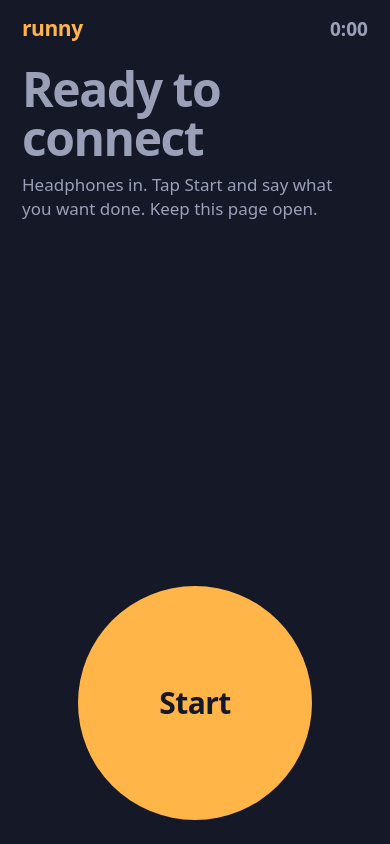
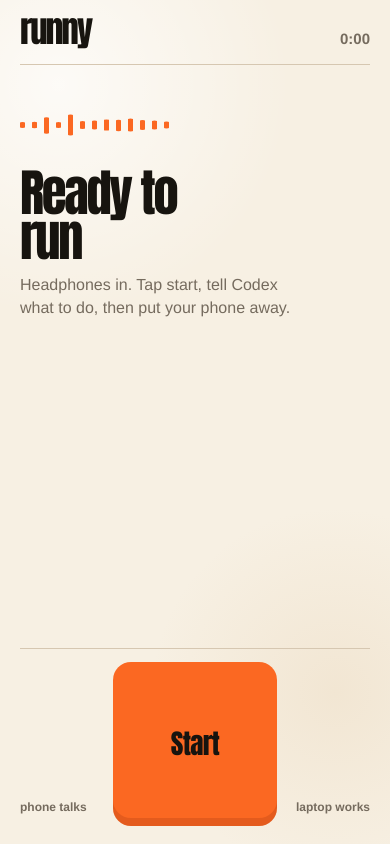
Before and after one commit to Jonksar/runny, a website: page web/index.html in a window 390 px wide. Drawn offline with Linux system fonts and the light colour scheme.

Commit message:
feat(phone): align interface with Runny artwork

```diff
--- a/web/client.js
+++ b/web/client.js
@@ -3,6 +3,7 @@ const logEl = document.getElementById("log");
 const button = document.getElementById("go");
 const audio = document.getElementById("audio");
 const clockEl = document.getElementById("clock");
+const signalEl = document.getElementById("signal");
 const url = new URL(location.href);
 const token =
   new URLSearchParams(url.hash.slice(1)).get("token") ??
@@ -18,6 +19,7 @@ function state(label, kind = "idle") {
   stateEl.textContent = label;
   stateEl.className = kind;
   document.body.dataset.state = kind;
+  signalEl.dataset.state = kind;
 }
 function tick(call) {
   const s = Math.floor((Date.now() - call.startedAt) / 1000);
@@ -31,7 +33,7 @@ function line(text, role = "sys") {
   while (logEl.children.length > 100) logEl.firstElementChild.remove();
   logEl.scrollTop = logEl.scrollHeight;
 }
-function stop(message = "Ready to connect", failed = false) {
+function stop(message = "Ready to run", failed = false) {
   const call = current;
   current = null;
   if (call) {
--- a/web/index.html
+++ b/web/index.html
@@ -4,94 +4,204 @@
 <meta charset="utf-8">
 <meta name="viewport" content="width=device-width, initial-scale=1, viewport-fit=cover">
 <meta name="apple-mobile-web-app-capable" content="yes">
-<meta name="apple-mobile-web-app-status-bar-style" content="black-translucent">
-<meta name="theme-color" content="#151827">
+<meta name="apple-mobile-web-app-status-bar-style" content="default">
+<meta name="theme-color" content="#f7f0e3">
 <link rel="manifest" href="manifest.webmanifest">
 <title>runny</title>
 <style>
-  /* Night run under streetlights: read at arm's length, mid-stride. */
   :root {
-    color-scheme: dark;
-    --asphalt: #151827;
-    --kerb: #262b47;
-    --chalk: #eef0f7;
-    --fog: #9aa0b8;
-    --sodium: #ffb547;
-    --mint: #6fe3b8;
-    --sky: #84b8ff;
-    --coral: #ff7a70;
-    --live: var(--fog);
+    color-scheme: light;
+    --paper: #f7f0e3;
+    --ink: #17140f;
+    --muted: #756b5e;
+    --line: #d6c7b1;
+    --orange: #fb6822;
+    --orange-deep: #bc3f15;
   }
-  body[data-state="listening"] { --live: var(--mint); }
-  body[data-state="thinking"] { --live: var(--sodium); }
-  body[data-state="speaking"] { --live: var(--sky); }
-  body[data-state="error"] { --live: var(--coral); }
   * { box-sizing: border-box; }
   body {
-    margin: 0; min-height: 100dvh; height: 100dvh;
-    display: flex; flex-direction: column;
-    padding: max(env(safe-area-inset-top), 14px) 22px max(env(safe-area-inset-bottom), 18px);
-    background: var(--asphalt); color: var(--chalk);
-    font: 17px/1.4 ui-rounded, "SF Pro Rounded", system-ui, -apple-system, "Segoe UI", sans-serif;
+    min-height: 100dvh;
+    height: 100dvh;
+    margin: 0;
+    padding: max(env(safe-area-inset-top), 16px) 20px max(env(safe-area-inset-bottom), 18px);
+    overflow: hidden;
+    color: var(--ink);
+    background:
+      radial-gradient(circle at 15% 10%, rgb(255 255 255 / 72%), transparent 28%),
+      radial-gradient(circle at 86% 82%, rgb(218 184 137 / 18%), transparent 24%),
+      var(--paper);
+    font: 16px/1.4 "Avenir Next", Avenir, "Helvetica Neue", Arial, sans-serif;
     -webkit-font-smoothing: antialiased;
   }
-  .bar { display: flex; justify-content: space-between; align-items: baseline; }
-  h1 { margin: 0; font-size: 21px; font-weight: 800; letter-spacing: -.02em; color: var(--sodium); }
-  #clock { font-size: 19px; font-weight: 700; font-variant-numeric: tabular-nums; color: var(--fog); }
+  .page {
+    width: min(100%, 500px);
+    height: 100%;
+    margin: auto;
+    display: flex;
+    flex-direction: column;
+  }
+  .bar {
+    display: flex;
+    align-items: baseline;
+    justify-content: space-between;
+    padding-bottom: 15px;
+    border-bottom: 1px solid var(--line);
+  }
+  h1 {
+    margin: 0;
+    font: 900 clamp(28px, 9vw, 38px)/.82 Impact, Haettenschweiler, "Arial Narrow Bold", sans-serif;
+    letter-spacing: -.055em;
+  }
+  #clock {
+    color: var(--muted);
+    font-size: 15px;
+    font-weight: 700;
+    font-variant-numeric: tabular-nums;
+  }
+  .hero { padding: 24px 0 10px; }
+  .signal {
+    height: 72px;
+    display: flex;
+    align-items: center;
+    gap: clamp(4px, 1.8vw, 8px);
+    overflow: hidden;
+    color: var(--orange);
+  }
+  .signal span {
+    width: 5px;
+    height: var(--h);
+    flex: 0 0 auto;
+    border-radius: 99px;
+    background: currentColor;
+    transform: scaleY(.18);
+    transition: transform .25s ease, background-color .25s ease;
+  }
+  .signal[data-state="idle"] span:nth-child(odd) { transform: scaleY(.3); }
+  .signal[data-state="thinking"] { color: var(--orange-deep); }
+  .signal[data-state="speaking"] { color: var(--ink); }
+  .signal[data-state="error"] { color: var(--orange-deep); }
+  .signal[data-state="listening"] span,
+  .signal[data-state="thinking"] span,
+  .signal[data-state="speaking"] span {
+    animation: run-signal 1.15s ease-in-out infinite alternate;
+    animation-delay: calc(var(--i) * -70ms);
+  }
+  .signal[data-state="thinking"] span { animation-duration: .72s; }
+  .signal[data-state="speaking"] span { animation-duration: .48s; }
+  @keyframes run-signal {
+    from { transform: scaleY(.22); }
+    to { transform: scaleY(1); }
+  }
   #state {
-    margin-top: 22px; font-size: 48px; font-weight: 800; line-height: 1.02;
-    letter-spacing: -.03em; color: var(--live); transition: color .3s;
+    margin: 10px 0 0;
+    max-width: 9ch;
+    font: 900 clamp(43px, 13vw, 63px)/.88 Impact, Haettenschweiler, "Arial Narrow Bold", sans-serif;
+    letter-spacing: -.045em;
   }
-  #state.error { font-size: 26px; line-height: 1.2; letter-spacing: -.01em; }
-  header p { margin: 10px 0 0; max-width: 32ch; color: var(--fog); }
-  body:not([data-state="idle"]) header p { display: none; }
+  #state.error { max-width: 15ch; font-size: clamp(28px, 8vw, 38px); line-height: .96; color: var(--orange-deep); }
+  #hint { margin: 14px 0 0; max-width: 32ch; color: var(--muted); font-size: 16px; }
+  body:not([data-state="idle"]) #hint { visibility: hidden; }
   #log {
-    flex: 1; min-height: 0; overflow-y: auto; margin: 22px 0 10px;
-    display: flex; flex-direction: column; gap: 14px;
+    flex: 1;
+    min-height: 0;
+    margin: 10px 0 8px;
+    overflow-y: auto;
+    display: flex;
+    flex-direction: column;
+    justify-content: flex-end;
+    gap: 10px;
+    padding: 10px 0;
     -webkit-overflow-scrolling: touch;
   }
-  .line { max-width: 30ch; font-size: 21px; line-height: 1.35; overflow-wrap: anywhere; }
-  .line.agent { padding-left: 12px; border-left: 3px solid var(--sky); color: var(--chalk); }
-  .line.user { align-self: flex-end; text-align: right; font-size: 18px; color: var(--fog); }
-  .line.sys { font-size: 16px; color: var(--coral); }
-  .dock { display: grid; place-items: center; padding: 26px 0 6px; }
+  .line {
+    max-width: 31ch;
+    padding: 11px 13px;
+    border: 1px solid var(--line);
+    border-radius: 4px 16px 16px 16px;
+    background: rgb(255 250 240 / 68%);
+    font-size: 16px;
+    line-height: 1.4;
+    overflow-wrap: anywhere;
+  }
+  .line.agent { border-left: 4px solid var(--orange); }
+  .line.user {
+    align-self: flex-end;
+    border-color: var(--ink);
+    border-radius: 16px 4px 16px 16px;
+    background: var(--ink);
+    color: var(--paper);
+  }
+  .line.sys { color: var(--orange-deep); }
+  .dock {
+    display: grid;
+    grid-template-columns: 1fr auto 1fr;
+    align-items: end;
+    gap: 10px;
+    padding-top: 13px;
+    border-top: 1px solid var(--line);
+  }
+  .run-note {
+    margin: 0 0 12px;
+    color: var(--muted);
+    font-size: 12px;
+    font-weight: 700;
+    line-height: 1.2;
+  }
+  .run-note:last-child { text-align: right; }
   #go {
-    position: relative; width: min(60vw, 250px); aspect-ratio: 1; border: 0; border-radius: 50%;
-    background: var(--sodium); color: var(--asphalt);
-    font: inherit; font-size: 30px; font-weight: 800; letter-spacing: -.02em;
-    cursor: pointer; touch-action: manipulation; -webkit-tap-highlight-color: transparent;
-    transition: background-color .25s, color .25s, box-shadow .25s, transform .1s;
+    width: min(42vw, 176px);
+    aspect-ratio: 1;
+    border: 0;
+    border-radius: 18px;
+    background: var(--orange);
+    color: var(--ink);
+    box-shadow: inset 0 -8px 0 rgb(120 38 8 / 18%);
+    font: 900 clamp(25px, 7vw, 31px)/1 Impact, Haettenschweiler, "Arial Narrow Bold", sans-serif;
+    letter-spacing: -.025em;
+    cursor: pointer;
+    touch-action: manipulation;
+    -webkit-tap-highlight-color: transparent;
+    transition: transform .12s ease, background-color .2s ease, color .2s ease;
   }
-  #go:active { transform: scale(.97); }
-  #go:focus-visible { outline: 3px solid var(--chalk); outline-offset: 6px; }
-  /* Live: the button becomes a ring in the current state colour. */
-  #go.stop { background: var(--kerb); color: var(--chalk); box-shadow: inset 0 0 0 7px var(--live); }
-  #go.stop::after {
-    content: ""; position: absolute; inset: 0; border-radius: 50%;
-    animation: breathe 2.4s ease-out infinite;
-  }
-  @keyframes breathe {
-    from { box-shadow: 0 0 0 0 color-mix(in srgb, var(--live) 50%, transparent); }
-    to { box-shadow: 0 0 0 24px transparent; }
+  #go:active { transform: translateY(3px); box-shadow: inset 0 -4px 0 rgb(120 38 8 / 18%); }
+  #go:focus-visible { outline: 3px solid var(--ink); outline-offset: 5px; }
+  #go.stop { background: var(--ink); color: var(--paper); box-shadow: inset 0 -8px 0 rgb(255 255 255 / 14%); }
+  #go.stop::before { content: ""; display: inline-block; width: .68em; height: .68em; margin-right: .28em; border-radius: 2px; background: var(--orange); }
+  @media (max-height: 680px) {
+    .hero { padding-top: 16px; }
+    .signal { height: 48px; }
+    #state { font-size: 40px; }
+    #hint { margin-top: 8px; }
+    #go { width: min(34vw, 140px); }
   }
   @media (prefers-reduced-motion: reduce) {
-    #go.stop::after { animation: none; }
-    #state, #go { transition: none; }
+    .signal span, #go { transition: none; }
+    .signal[data-state] span { animation: none; transform: scaleY(.6); }
   }
 </style>
 </head>
 <body data-state="idle">
+<main class="page">
   <header>
     <div class="bar">
       <h1>runny</h1>
       <span id="clock" aria-label="Call length">0:00</span>
     </div>
-  <div id="state" class="idle" role="status">Ready to connect</div>
-  <p>Headphones in. Tap Start and say what you want done. Keep this page open.</p>
+    <section class="hero" aria-labelledby="state">
+      <div id="signal" class="signal" data-state="idle" aria-hidden="true">
+        <span style="--h:20px;--i:1"></span><span style="--h:36px;--i:2"></span><span style="--h:55px;--i:3"></span><span style="--h:32px;--i:4"></span><span style="--h:70px;--i:5"></span><span style="--h:44px;--i:6"></span><span style="--h:30px;--i:7"></span><span style="--h:62px;--i:8"></span><span style="--h:39px;--i:9"></span><span style="--h:72px;--i:10"></span><span style="--h:34px;--i:11"></span><span style="--h:50px;--i:12"></span><span style="--h:24px;--i:13"></span>
+      </div>
+      <div id="state" class="idle" role="status" aria-live="polite">Ready to run</div>
+      <p id="hint">Headphones in. Tap start, tell Codex what to do, then put your phone away.</p>
+    </section>
   </header>
   <div id="log" role="log" aria-label="Conversation"></div>
-<div class="dock"><button id="go">Start</button></div>
-
+  <footer class="dock">
+    <p class="run-note">phone talks</p>
+    <button id="go">Start</button>
+    <p class="run-note">laptop works</p>
+  </footer>
+</main>
 <audio id="audio" autoplay playsinline></audio>
 <script type="module" src="client.js"></script>
 </body>
```
Also changed, not shown: test/browser/voice.mjs (+18 -1 lines), README.md, web/manifest.webmanifest, 1 other file. Lines whose indentation alone changed are shown as unchanged.
